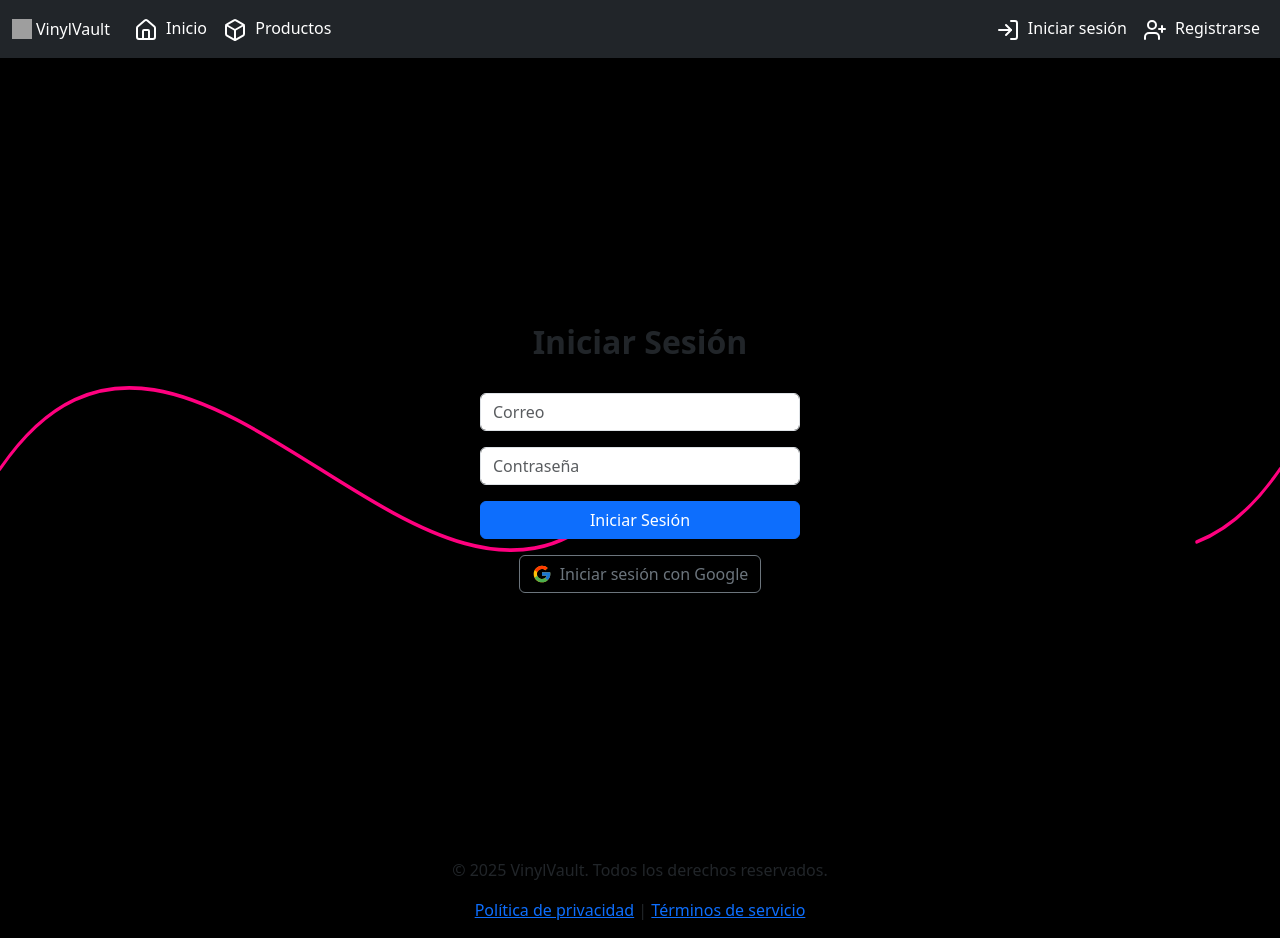
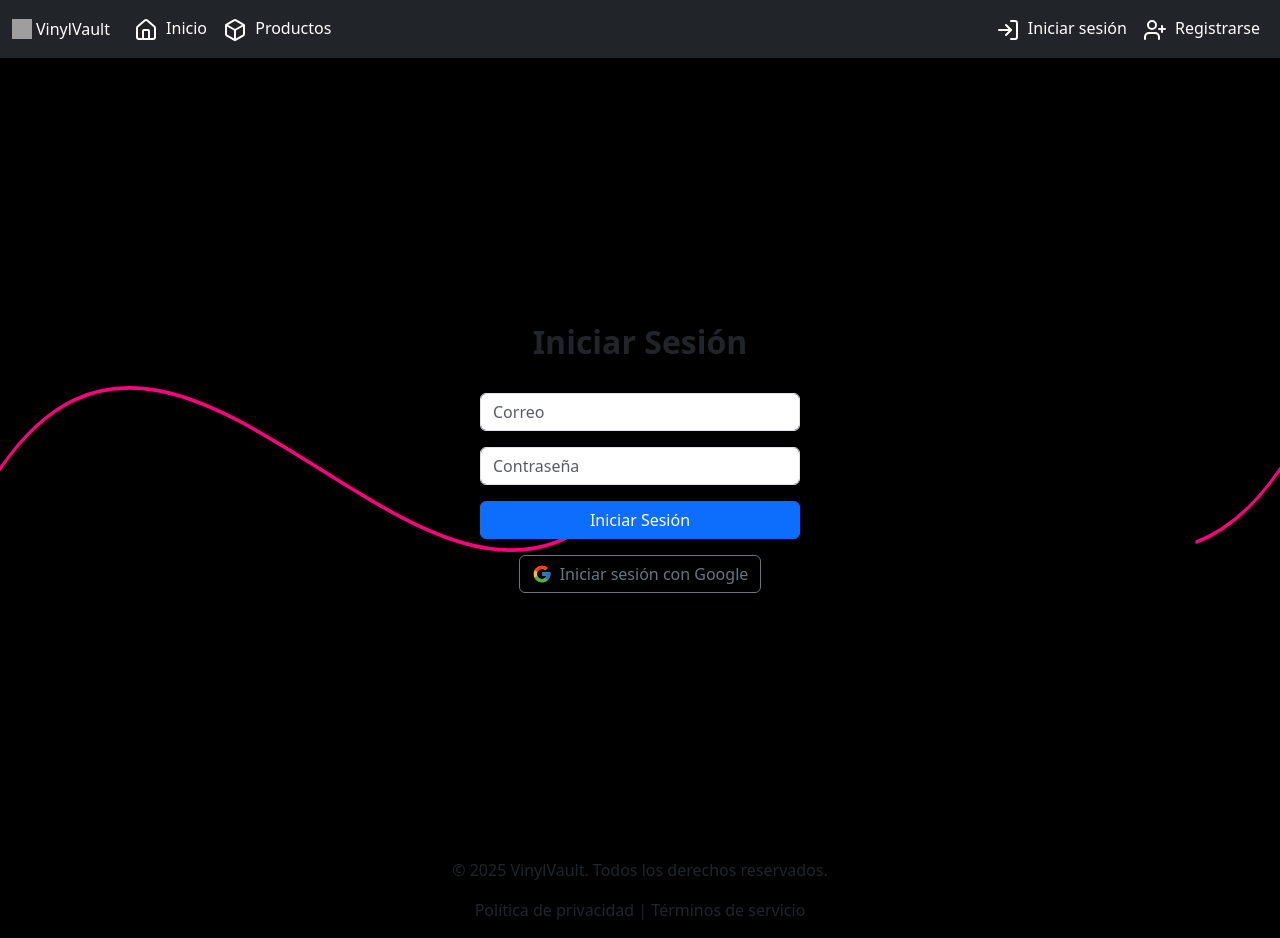
Before and after one commit to Ferox13/Ecommerce-React, a React (Vite) app in the folder ecommerce-react/: page /login in a window 1280 px wide. Built offline with nearby package versions, Linux system fonts and the light colour scheme; no server answers; the database is empty; grey boxes are pictures that could not be loaded.

Commit message:
Cambiados estilos footer y header

```diff
--- a/ecommerce-react/src/components/Footer/Footer.tsx
+++ b/ecommerce-react/src/components/Footer/Footer.tsx
@@ -9,11 +9,11 @@ const Footer: React.FC = () => {
         <div className="text-center text-gray-500 text-sm">
           <p>&copy; 2025 VinylVault. Todos los derechos reservados.</p>
           <p>
-            <a href="#" className="text-gray-400 hover:text-white">
+            <a href="#" className="text-gray-400 hover:text-white text-decoration-none text-dark">
               Política de privacidad
             </a>{" "}
             |{" "}
-            <a href="#" className="text-gray-400 hover:text-white">
+            <a href="#" className="text-gray-400 hover:text-white text-decoration-none text-dark">
               Términos de servicio
             </a>
           </p>
--- a/ecommerce-react/src/components/Header/Header.tsx
+++ b/ecommerce-react/src/components/Header/Header.tsx
@@ -25,7 +25,7 @@ const Header: React.FC = () => {
   return (
     <nav className="navbar navbar-expand-lg navbar-light bg-dark w-100 text-light">
       <div className="container-fluid">
-      <img src="../../../public/vynil.svg" alt="VinylVault logo" width="20" height="20"  className="me-1"/>
+      <img src="/vynil.svg" alt="VinylVault logo" width="20" height="20"  className="me-1"/>
          <span className="text-xl font-bold text-white me-3">VinylVault</span>
         <button
           className="navbar-toggler"
```
